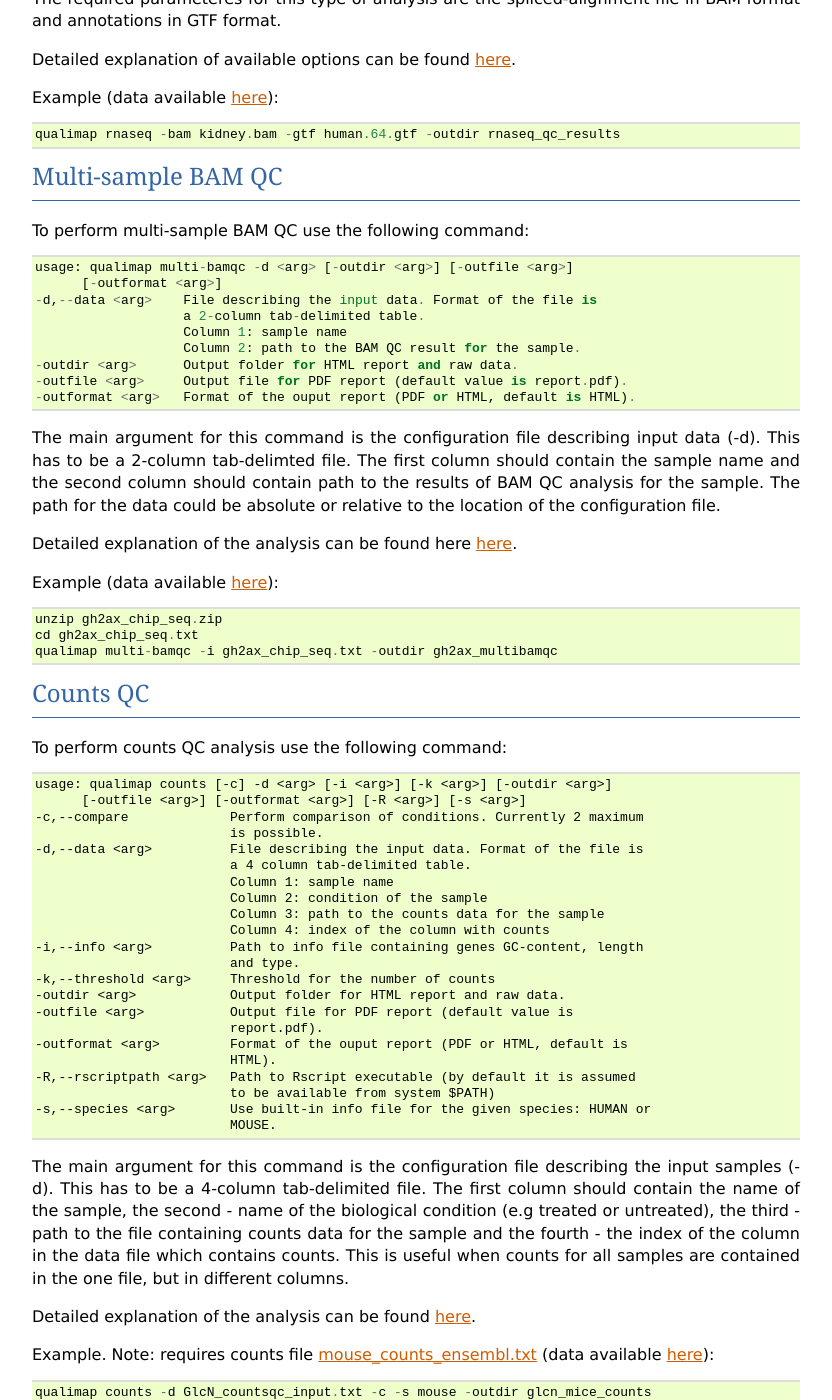
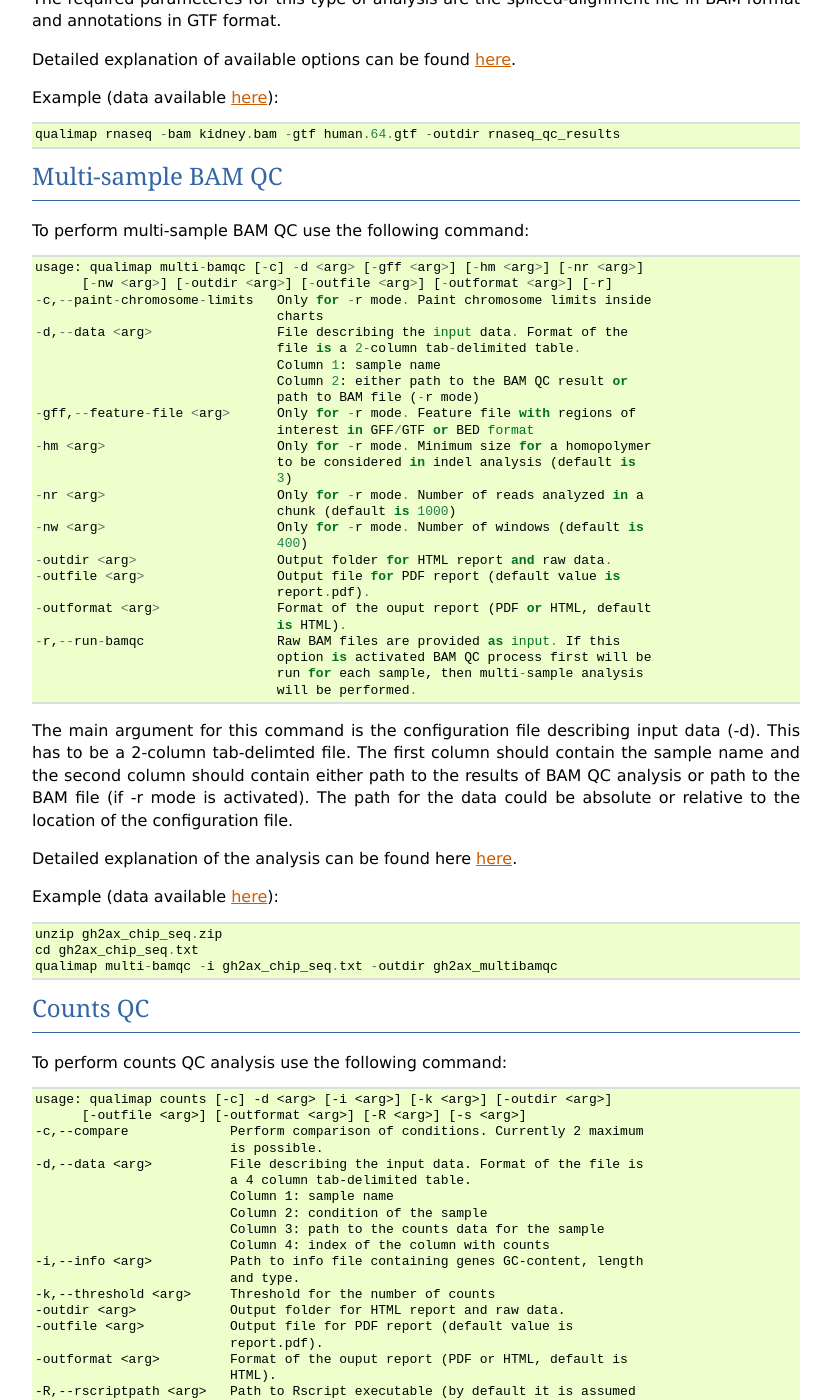
Before and after one commit to scchess/Qualimap, a Sphinx documentation site: the page built from doc/command_line.rst, in a window 1280 px wide and 1400 px high, scrolled down 1885 px. Shown: the whole window, without its empty margins (48-880 px from the left). Built offline with Sphinx 7.4.7, drawn with Linux system fonts in a browser that asks for light colours.

Commit message:
Multisample BAM QC: documentation update

```diff
--- a/doc/command_line.rst
+++ b/doc/command_line.rst
@@ -119,17 +119,36 @@ Multi-sample BAM QC
 
 To perform multi-sample BAM QC use the following command::
 
- usage: qualimap multi-bamqc -d <arg> [-outdir <arg>] [-outfile <arg>]
-       [-outformat <arg>]
- -d,--data <arg>    File describing the input data. Format of the file is
-                    a 2-column tab-delimited table.
-                    Column 1: sample name
-                    Column 2: path to the BAM QC result for the sample.
- -outdir <arg>      Output folder for HTML report and raw data.
- -outfile <arg>     Output file for PDF report (default value is report.pdf).
- -outformat <arg>   Format of the ouput report (PDF or HTML, default is HTML).
+ usage: qualimap multi-bamqc [-c] -d <arg> [-gff <arg>] [-hm <arg>] [-nr <arg>]
+       [-nw <arg>] [-outdir <arg>] [-outfile <arg>] [-outformat <arg>] [-r]
+ -c,--paint-chromosome-limits   Only for -r mode. Paint chromosome limits inside
+                                charts
+ -d,--data <arg>                File describing the input data. Format of the
+                                file is a 2-column tab-delimited table.
+                                Column 1: sample name
+                                Column 2: either path to the BAM QC result or
+                                path to BAM file (-r mode)
+ -gff,--feature-file <arg>      Only for -r mode. Feature file with regions of
+                                interest in GFF/GTF or BED format
+ -hm <arg>                      Only for -r mode. Minimum size for a homopolymer
+                                to be considered in indel analysis (default is
+                                3)
+ -nr <arg>                      Only for -r mode. Number of reads analyzed in a
+                                chunk (default is 1000)
+ -nw <arg>                      Only for -r mode. Number of windows (default is
+                                400)
+ -outdir <arg>                  Output folder for HTML report and raw data.
+ -outfile <arg>                 Output file for PDF report (default value is
+                                report.pdf).
+ -outformat <arg>               Format of the ouput report (PDF or HTML, default
+                                is HTML).
+ -r,--run-bamqc                 Raw BAM files are provided as input. If this
+                                option is activated BAM QC process first will be
+                                run for each sample, then multi-sample analysis
+                                will be performed.
 
-| The main argument for this command is the configuration file describing input data (-d). This has to be a 2-column tab-delimted file. The first column should contain the sample name and the second column should contain path to the results of BAM QC analysis for the sample. The path for the data could be absolute or relative to the location of the configuration file.
+
+| The main argument for this command is the configuration file describing input data (-d). This has to be a 2-column tab-delimted file. The first column should contain the sample name and the second column should contain either path to the results of BAM QC analysis or path to the BAM file (if -r mode is activated). The path for the data could be absolute or relative to the location of the configuration file.
 
 | Detailed explanation of the analysis can be found here :ref:`here<multibamqc>`.
 
```
Also changed, not shown: doc/analysis.rst (+14 -3 lines), 2 other files.
